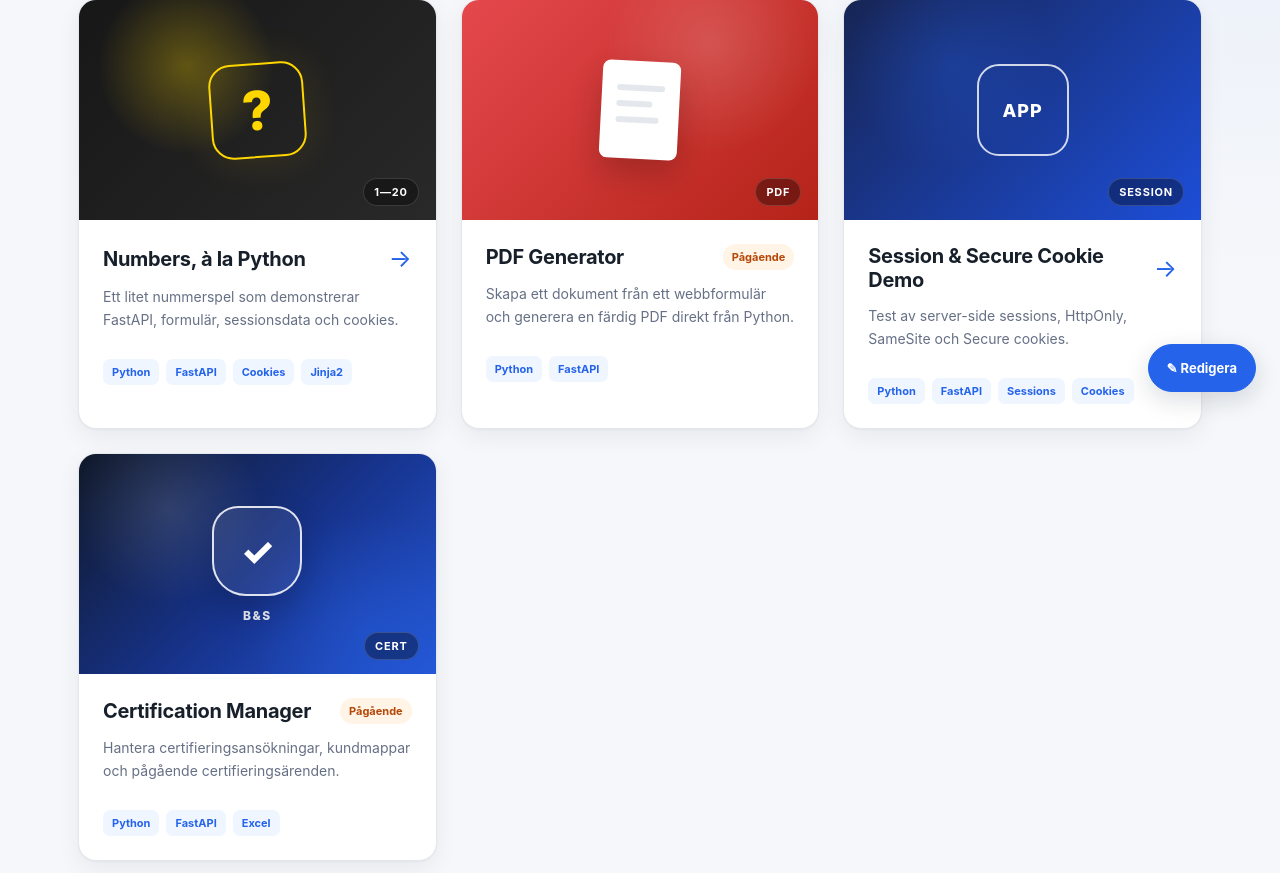
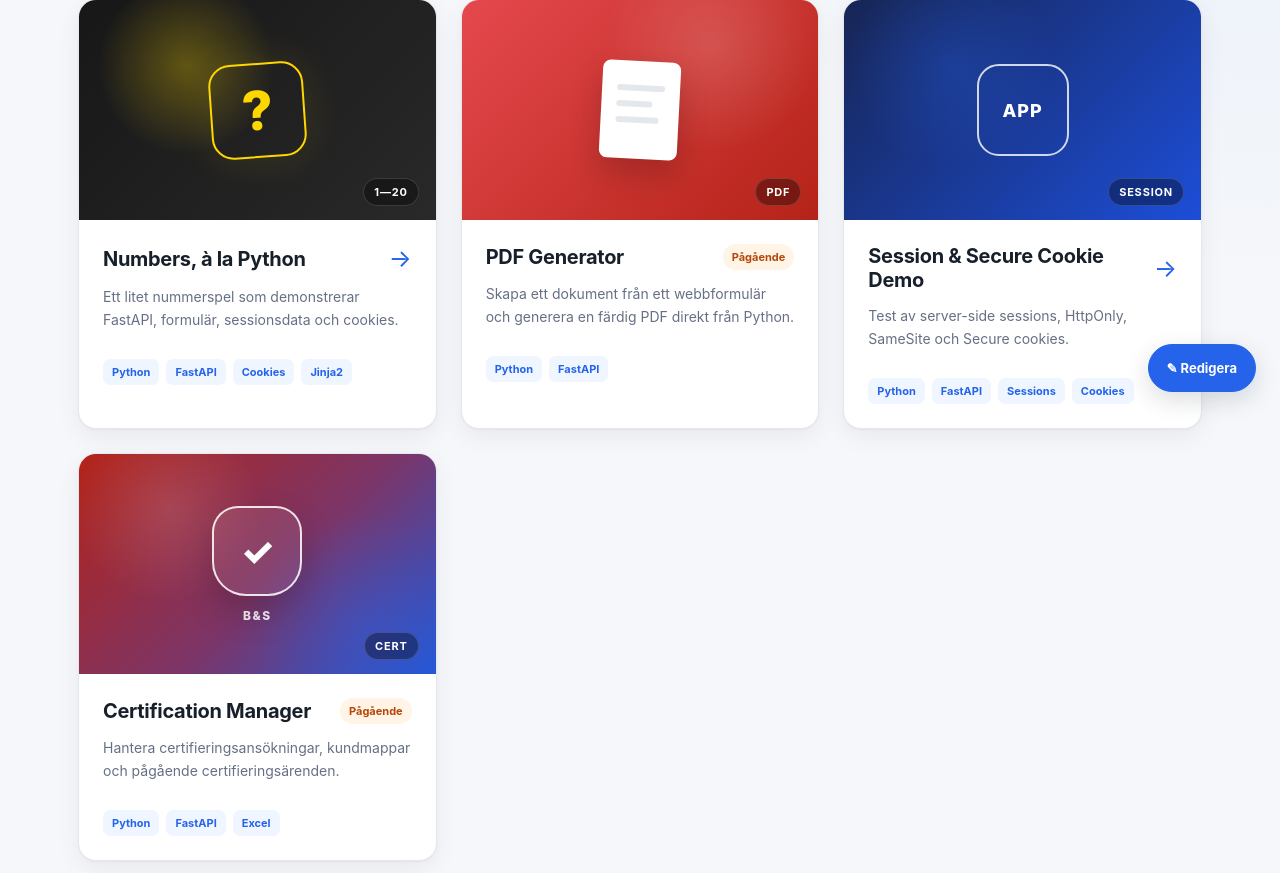
Before and after one commit to Patrick-Carragher/Python-Pythons, a FastAPI app: page / in a window 1280 px wide. Shown: the part 384-1257 px from the top of the page. Run offline with FastAPI, Linux system fonts and the light colour scheme.

Commit message:
fix(portal): update certification thumbnail gradient and add cache-busting for CSS
- Updated the gradient colors for certification thumbnails in `portal.css`.
- Added cache-busting query string to the CSS link in `portal.html` to ensure updated styles load correctly.

```diff
--- a/static/portal/portal.css
+++ b/static/portal/portal.css
@@ -429,8 +429,8 @@ a.app-card:hover {
     ),
     linear-gradient(
         135deg,
-            #101828,
-            #17348f 55%,
+        #b42318,
+        #7c3567 55%,
         #2457d6
     );
 }
--- a/templates/portal/portal.html
+++ b/templates/portal/portal.html
@@ -16,6 +16,10 @@
         rel="stylesheet"
         href="{{ url_for('static', path='/portal/portal.css') }}"
     >
+    <link
+    rel="stylesheet"
+    href="{{ url_for('static', path='/portal/portal.css') }}?v=20260918-cert"
+>
 
     <script
         src="{{ url_for('static', path='/portal/portal.js') }}"
```
Lines whose indentation alone changed are shown as unchanged.
